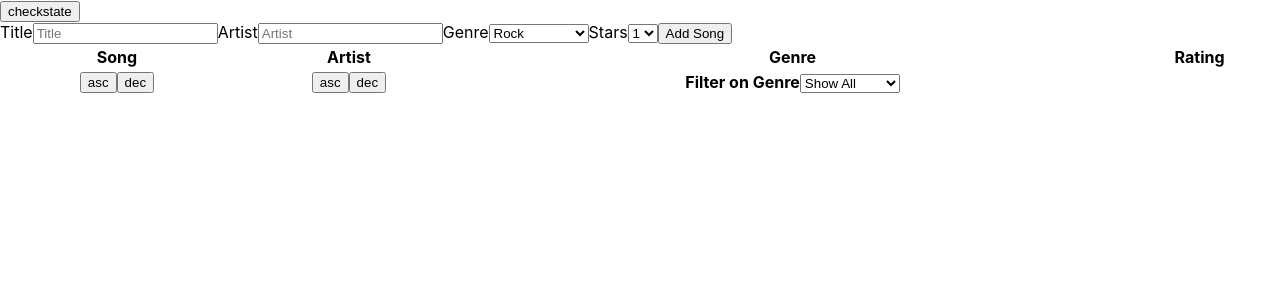
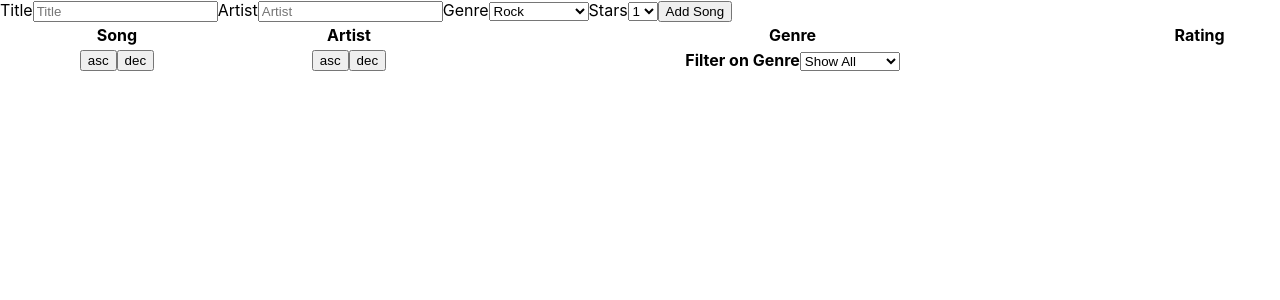
Before and after one commit to stuvxxx/songsaver, a React (Create React App) app: page / in a window 1280 px wide. Shown: the top 300 px of the page. Built offline with nearby package versions, Linux system fonts and the light colour scheme; the HTML template or start-up script is replaced by a standard one.

Commit message:
Cleaned all console.logs and neated code

```diff
--- a/src/Components/SongOverview.js
+++ b/src/Components/SongOverview.js
@@ -18,7 +18,6 @@ class SongOverview extends React.Component {
 
     }
     addSong = (song) => {
-      console.log("running addsong")
       const uniqueIdHelper = Math.floor(Math.random() * 100000000000);
         song.id = uniqueIdHelper + song.title
         this.setState({
@@ -30,7 +29,6 @@ class SongOverview extends React.Component {
       };
 
       sortByAscendingTitle() {
-        console.log("running sortByAscendingTitle")
         let sortedAsceding = this.state.songs.sort((a, b) => {
           const nameA = a.title.toUpperCase()
           const nameB = b.title.toUpperCase()
@@ -47,7 +45,6 @@ class SongOverview extends React.Component {
         });
       }
       sortByDecedingTitle() {
-        console.log("running sortByDecedingTitle")
         let sortedDeceding = this.state.songs.sort((a, b,) => {
           const nameA = a.title.toUpperCase()
           const nameB = b.title.toUpperCase()
@@ -64,7 +61,6 @@ class SongOverview extends React.Component {
         });
       }
       sortByAscendingArtist() {
-        console.log("running sortByAscendingArtist")
         let sortedAsceding = this.state.songs.sort((a, b) => {
           const nameA = a.artist.toUpperCase()
           const nameB = b.artist.toUpperCase()
@@ -81,7 +77,6 @@ class SongOverview extends React.Component {
         });
       }
       sortByDecedingArtist() {
-        console.log("running sortByDecedingArtist")
         let sortedDeceding = this.state.songs.sort((a, b,) => {
           const nameA = a.artist.toUpperCase()
           const nameB = b.artist.toUpperCase()
@@ -99,7 +94,6 @@ class SongOverview extends React.Component {
       }
 
       handleDel(idToDelete) {
-        console.log("Running HandleDel")
         const newSongList = this.state.songs.filter(song => song.id !== idToDelete)
         this.setState({
           songs: newSongList}
@@ -128,7 +122,6 @@ class SongOverview extends React.Component {
           })
         }
         else {
-        console.log("runnning handleFilter2")
         const arr1 = this.state.songs
         const arr2 = this.state.filteredSongs
         const arr3 = [...arr1, ...arr2]
@@ -143,7 +136,7 @@ class SongOverview extends React.Component {
 
     render() {
       return (
-        <div><button onClick={() => console.log(this.state)}>checkstate</button>
+        <div>
           <SongForm addSong={this.addSong}/>
             <table style={{width: "100%"}}>
               <tbody>
@@ -181,7 +174,6 @@ class SongOverview extends React.Component {
               </tbody>
                 <SongList handleDel={this.handleDel} songs={this.state.songs}/>
               </table>
-
         </div>
       );
     }
```
Lines whose indentation alone changed are shown as unchanged.
